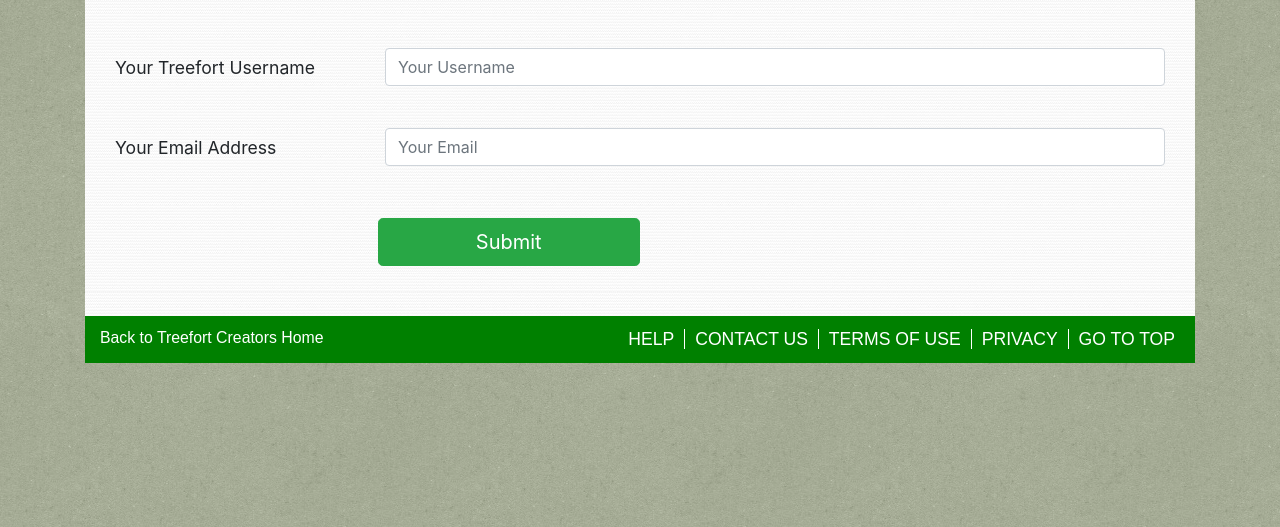
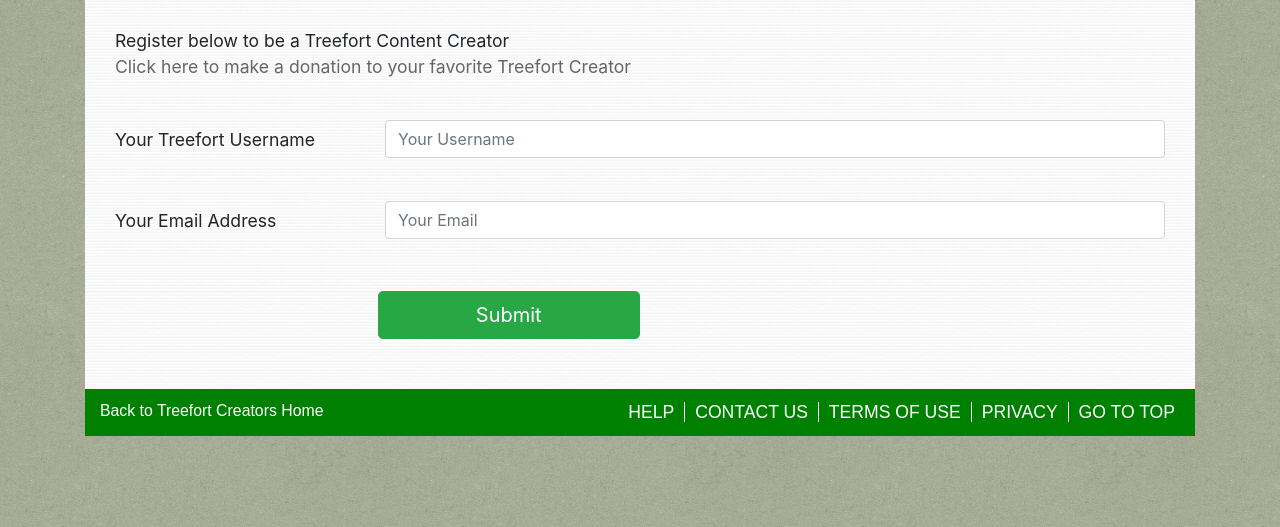
Before and after one commit to treefortforums/treefortforums.github.io, a plain HTML site: page creators.html in a window 1280 px wide. Shown: the part 273-800 px from the top of the page. Drawn offline with nearby package versions, Linux system fonts and the light colour scheme; files whose address does not match are found by name.

Commit message:
Add files via upload

```diff
--- a/creators.html
+++ b/creators.html
@@ -30,7 +30,9 @@
 		</nav>
 	</header>
 	<form name="register">
-		<div class="form-group row" style="margin-top:20px; margin-bottom:40px";>
+	<p>Register below to be a Treefort Content Creator<br />
+	<a href="index.html" id="donor">Click here to make a donation to your favorite Treefort Creator</a></p>
+		<div class="form-group row" style="margin-top:40px; margin-bottom:40px";>
 			<label for="userName" class="col-md-3 col-form-label">Your Treefort Username</label>
 			<div class="col-md-9">
 				<input type="text" name="userName" class="form-control" id="userName" placeholder="Your Username" required />
--- a/styles.css
+++ b/styles.css
@@ -81,3 +81,7 @@
 .main .btn:hover {
 	color: white;
 }
+
+#donor {
+	color: #666;
+}
```
